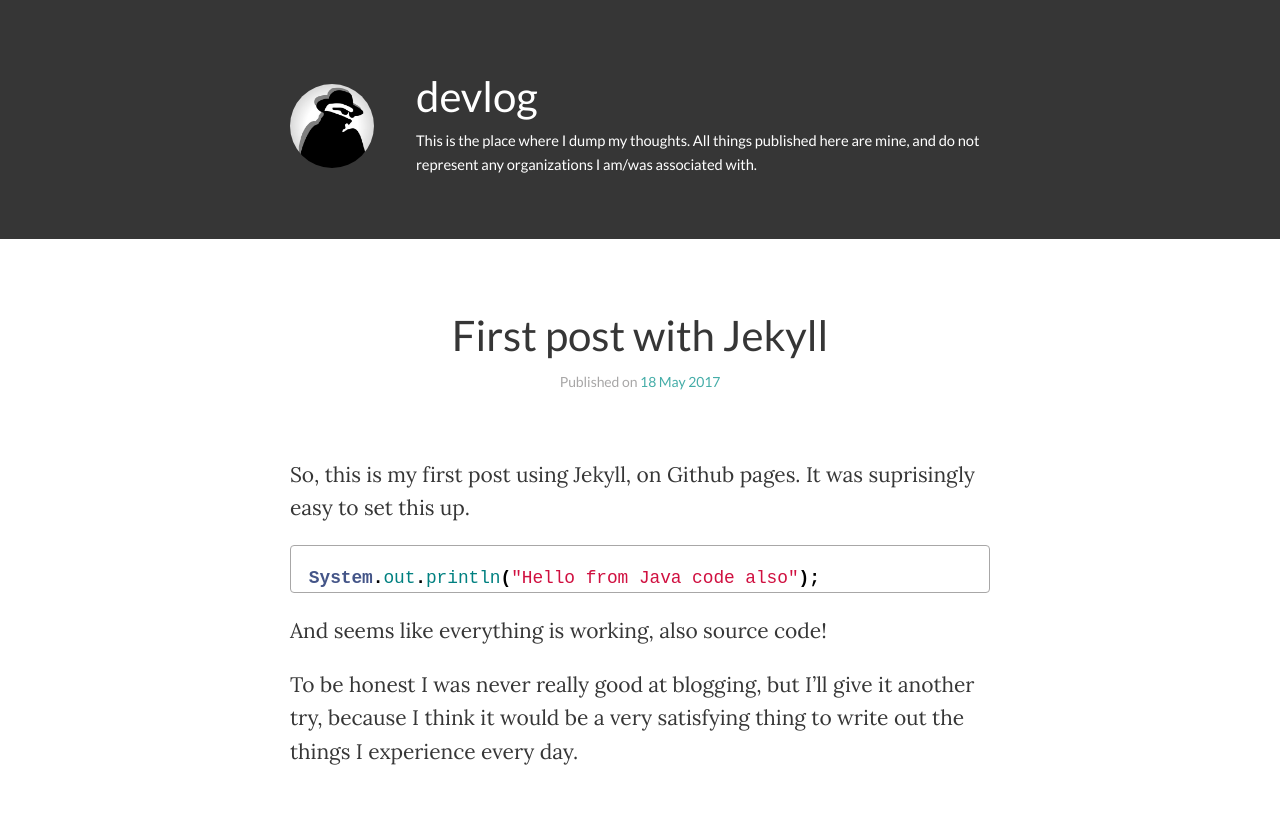
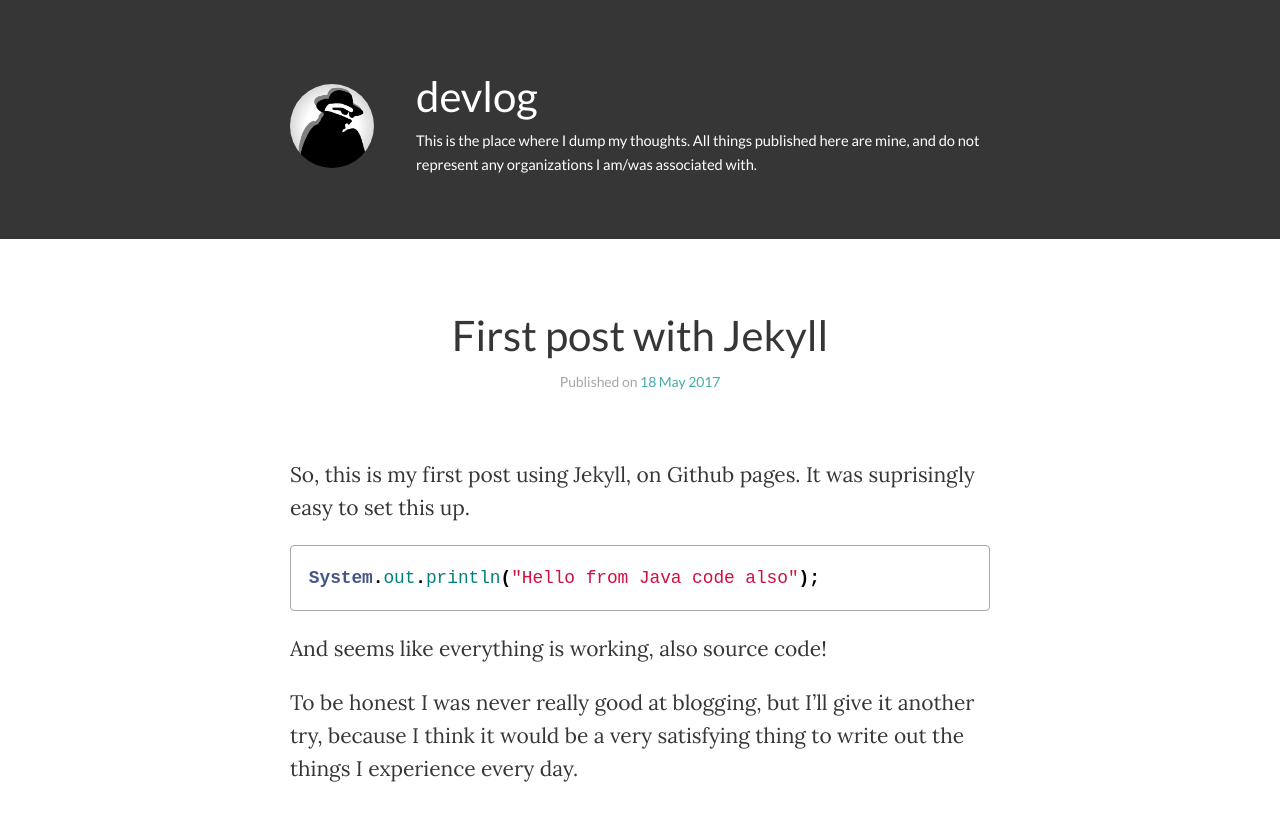
Before and after one commit to sandor-nemeth/sandor-nemeth.github.io, a Jekyll site: the page built from _posts/2017-05-18-first-post-with-jekyll.md, in a window 1280 px wide. Shown: the top 821 px of the page. Built offline with Jekyll 4.4.1, drawn with Linux system fonts in a browser that asks for light colours.

Commit message:
Update syntax highlight configuration

```diff
--- a/_sass/_syntax.sass
+++ b/_sass/_syntax.sass
@@ -2,7 +2,7 @@
   border: 1px solid $gray
   border-radius: 4px
   margin: 0
-  padding: 1em 1em 0 1em
+  padding: 1em
   font-size: .85rem
   white-space: pre-wrap
   white-space: -moz-pre-wrap
```
